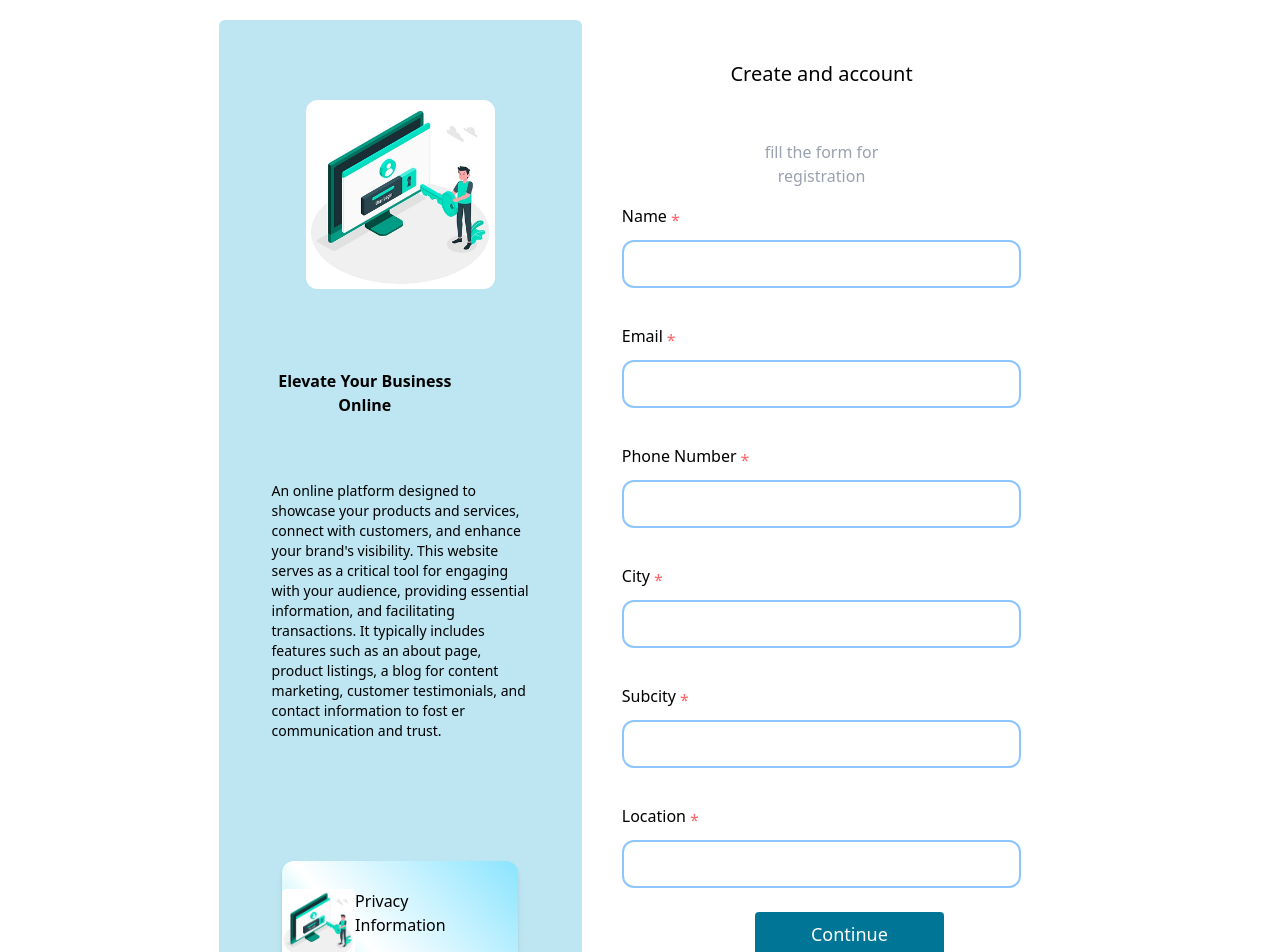
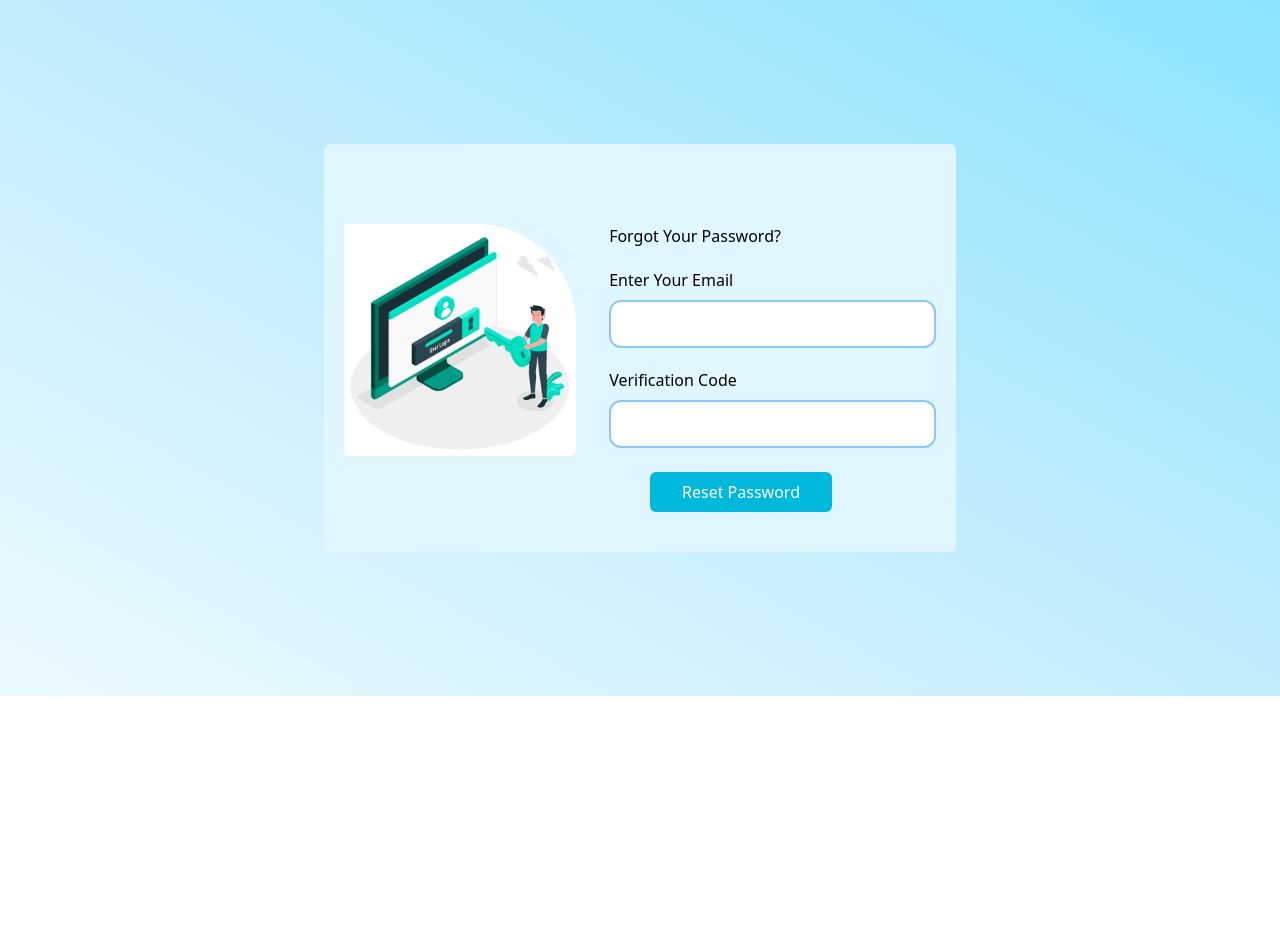
Before and after one commit to Heryakos-Technology/BIZEthio-frontend, a Vue app: page /forgot in a window 1280 px wide. Shown: the top 952 px of the page. After the commit the page ends 800 px from the top, so only its background shows below. Built offline with nearby package versions, Linux system fonts and the light colour scheme.

Commit message:
new commit

```diff
--- a/src/App.vue
+++ b/src/App.vue
@@ -1,5 +1,8 @@
 <template>
-  <router-view />
+  <div class=" w-full" style="background: linear-gradient(to bottom left, #8AE4FF 0%, #BFECFC 48%, #EAFAFF 98%);">
+
+    <router-view />
+  </div>
   </template>
 
   <script>
--- a/src/views/ForgotPassword.vue
+++ b/src/views/ForgotPassword.vue
@@ -1,248 +1,85 @@
 <template>
-    <div class="px-2 py-5">
+    <div class="px-2 py-10">
       <div class="bg-white rounded-sm pb-10 lg:hidden">
   <img src="/forgotmobile.png" alt="" class="mx-auto pt-5">
-  <h1 class="text-center mt-8 text-xl">Create an account</h1>
-  <div class="flex justify-between w-1/3 mx-auto text-gray-400 mt-4 md:w-1/5 md:mx-auto">
-      <div><i class="fa-brands fa-facebook-f text-2xl"></i></div>
-      <div><i class="fa-brands fa-twitter text-2xl"></i></div>
-      <div><i class="fa-brands fa-linkedin-in text-2xl"></i></div>
-  </div>
-  <p class="text-gray-400 text-center mt-4">fill the form for registration</p>
+  <h1 class="text-center mt-8 text-xl font-semibold">Forgot Password?</h1>
   <div class="w-2/3 mx-auto mt-10">
           <div>
               <div class="flex">
                   <div>
 
-                      <p>Name </p>
+                      <p>Enter Your Email </p>
                   </div>
-                  <div>
-                      <p class="text-red-400 mt-1 ml-1">*</p>
-                  </div>
+
               </div>
               <div class="mt-2 ">
-                  <input type="text" class="border-2 rounded-md border-blue-300 w-13/13 md:h-12"  >
+                  <input type="text" class="border-2 rounded-md border-blue-300 focus:outline-none w-13/13 md:h-12"  >
 
               </div>
           </div>
-         {{ name }}
+
           <div class="mt-9">
               <div class="flex">
                   <div>
 
-                      <p>Email </p>
+                      <p>Verification Code </p>
                   </div>
-                  <div>
-                      <p class="text-red-400 mt-1 ml-1">*</p>
-                  </div>
+
               </div>
               <div class="mt-2 ">
-                  <input type="text" class="border-2 rounded-md border-blue-300 w-13/13 md:h-12" >
+                  <input type="text" class="border-2 rounded-md border-blue-300 focus:outline-none w-13/13 md:h-12" >
               </div>
           </div>
-          <div class="mt-9">
+
+
+
+
+          <div class="mx-auto w-3/4 mt-6 md:w-1/3 md:mx-auto">
+              <button class="bg-cyan-500 text-white px-8 py-2 rounded-md " >Reset Password</button>
+          </div>
+          <div class="mt-5 w-12/13 mx-auto md:w-2/3 md:mx-auto">
+              <p class="md:text-lg text-sm text-center text-gray-400"> Back to Sign in </p>
+          </div>
+      </div>
+      </div>
+    <div class="hidden lg:block w-1/2 mx-auto py-26">
+<div class="container flex px-5 py-10 rounded-md">
+<div class="w-1/2 mx-auto mt-10">
+    <img src="/forgotdesktop.png" alt="" class="h-58">
+</div>
+<div class="w-2/3 mx-auto ml-5 mt-10">
+    <h1>Forgot Your Password?</h1>
+    <div class="mt-5">
               <div class="flex">
                   <div>
 
-                      <p>Phone Number </p>
+                      <p>Enter Your Email </p>
                   </div>
-                  <div>
-                      <p class="text-red-400 mt-1 ml-1">*</p>
-                  </div>
+
               </div>
               <div class="mt-2 ">
-                  <input type="text" class="border-2 rounded-md border-blue-300 w-13/13 md:h-12" >
+                  <input type="text" class="border-2 rounded-xl border-blue-300 focus:outline-none w-13/13 md:h-12 bg-white"  >
+
               </div>
           </div>
-          <div class="mt-9">
+          <div class="mt-5">
               <div class="flex">
                   <div>
 
-                      <p>City </p>
+                      <p>Verification Code</p>
                   </div>
-                  <div>
-                      <p class="text-red-400 mt-1 ml-1">*</p>
-                  </div>
+
               </div>
               <div class="mt-2 ">
-                  <input type="text" class="border-2 rounded-md border-blue-300 w-13/13 md:h-12" >
+                  <input type="text" class="border-2 rounded-xl border-blue-300 w-13/13 md:h-12 focus:outline-none bg-white"  >
+
               </div>
           </div>
-          <div class="mt-9">
-              <div class="flex">
-                  <div>
-
-                      <p>Subcity </p>
-                  </div>
-                  <div>
-                      <p class="text-red-400 mt-1 ml-1">*</p>
-                  </div>
-              </div>
-              <div class="mt-2 ">
-                  <input type="text" class="border-2 rounded-md border-blue-300 w-13/13 md:h-12" >
-              </div>
+          <div class=" w-3/4 mx-auto mt-6 ">
+              <button class="bg-cyan-500 text-white px-8 py-2 rounded-md " >Reset Password</button>
           </div>
-          <div class="mt-9">
-              <div class="flex">
-                  <div>
-
-                      <p>Location </p>
-                  </div>
-                  <div>
-                      <p class="text-red-400 mt-1 ml-1">*</p>
-                  </div>
-              </div>
-              <div class="mt-2 ">
-                  <input type="text" class="border-2 rounded-md border-blue-300 w-13/13 md:h-12">
-              </div>
-          </div>
-          <div class="mx-auto w-1/2 mt-6 md:w-1/3 md:mx-auto">
-              <button class="bg-cyan-700 text-white px-8 py-2 rounded-sm " >Continue</button>
-          </div>
-          <div class="mt-5 w-12/13 mx-auto md:w-2/3 md:mx-auto">
-              <p class="md:text-lg text-sm text-center"> Do you have an account ? <span class="text-cyan-500 ">Login</span> </p>
-          </div>
-      </div>
-      </div>
-    <div class="hidden lg:block w-2/3 mx-auto">
-  <div class="flex justify-between">
-  <div class="bg-[#BDE5F2] rounded-md px-10 pt-20 w-1/2 pb-20">
-  <div class="w-2/3 mx-auto">
-      <img src="/forgotmobile.png" alt="">
-  </div>
-  <h1 class="mt-20 text-center font-bold w-3/4">Elevate Your Business Online</h1>
-  <p class="text-sm w-10/11 mx-auto mt-16">An online platform designed to showcase your
-  products and services, connect with customers,
-  and enhance your brand's visibility. This website
-  serves as a critical tool for engaging with your
-  audience, providing essential information, and
-  facilitating transactions. It typically includes
-  features such as an about page, product listings,
-  a blog for content marketing, customer
-  testimonials, and contact information to fost
-  er communication and trust.</p>
-  <div style="background: linear-gradient(to bottom left, #8AE4FF 0%, #FFFFFF 48%, #00D2EA 98%);" class="rounded-xl shadow-md w-5/6 pb-5 mx-auto pt-7 pr-4 mt-30">
-      <div class="flex justify-between">
-          <div class="w-1/3">
-              <img src="/forgotmobile.png" alt="">
-          </div>
-          <div class="">
-              <p class="">Privacy Information</p>
-          </div>
-      </div>
-      <div>
-  <p class="w-7/8 text-center mx-auto mt-4">At [Business Name],
-  we prioritize your privacy and
-  are committed to protecting
-  your personal information.</p>
-      </div>
-  </div>
-  </div>
-  <div class="bg-white rounded-md w-2/3 mx-auto px-10 pb-20">
-  <h1 class="mt-10 w-1/2 mx-auto text-xl text-center">Create and account</h1>
-  <div class="flex justify-between w-1/4 mx-auto text-gray-400 mt-7">
-      <div><i class="fa-brands fa-facebook-f text-2xl"></i></div>
-      <div><i class="fa-brands fa-twitter text-2xl"></i></div>
-      <div><i class="fa-brands fa-linkedin-in text-2xl"></i></div>
-  </div>
-  <p class="w-1/2 text-center mx-auto mt-6 text-gray-400">fill the form for registration</p>
-  <div>
-      <div class="mt-4">
-              <div class="flex">
-                  <div>
-
-                      <p>Name </p>
-                  </div>
-                  <div>
-                      <p class="text-red-400 mt-1 ml-1">*</p>
-                  </div>
-              </div>
-              <div class="mt-2 ">
-                  <input type="text" class="border-2 rounded-xl border-blue-300 w-13/13 md:h-12" >
-              </div>
-          </div>
-          <div class="mt-9">
-              <div class="flex">
-                  <div>
-
-                      <p>Email </p>
-                  </div>
-                  <div>
-                      <p class="text-red-400 mt-1 ml-1">*</p>
-                  </div>
-              </div>
-              <div class="mt-2 ">
-                  <input type="text" class="border-2 rounded-xl border-blue-300 w-13/13 md:h-12">
-              </div>
-          </div>
-          <div class="mt-9">
-              <div class="flex">
-                  <div>
-
-                      <p>Phone Number </p>
-                  </div>
-                  <div>
-                      <p class="text-red-400 mt-1 ml-1">*</p>
-                  </div>
-              </div>
-              <div class="mt-2 ">
-                  <input type="text" class="border-2 rounded-xl border-blue-300 w-13/13 md:h-12">
-              </div>
-          </div>
-          <div class="mt-9">
-              <div class="flex">
-                  <div>
-
-                      <p>City </p>
-                  </div>
-                  <div>
-                      <p class="text-red-400 mt-1 ml-1">*</p>
-                  </div>
-              </div>
-              <div class="mt-2 ">
-                  <input type="text" class="border-2 rounded-xl border-blue-300 w-13/13 md:h-12" >
-              </div>
-          </div>
-          <div class="mt-9">
-              <div class="flex">
-                  <div>
-
-                      <p>Subcity </p>
-                  </div>
-                  <div>
-                      <p class="text-red-400 mt-1 ml-1">*</p>
-                  </div>
-              </div>
-              <div class="mt-2 ">
-                  <input type="text" class="border-2 rounded-xl border-blue-300 w-13/13 md:h-12" >
-              </div>
-          </div>
-          <div class="mt-9">
-              <div class="flex">
-                  <div>
-
-                      <p>Location </p>
-                  </div>
-                  <div>
-                      <p class="text-red-400 mt-1 ml-1">*</p>
-                  </div>
-              </div>
-              <div class="mt-2 ">
-                  <input type="text" class="border-2 rounded-xl border-blue-300 w-13/13 md:h-12" >
-              </div>
-          </div>
-          <div class="mx-auto w-1/2 mt-6 md:w-1/3 md:mx-auto">
-              <button class="bg-cyan-700 text-white px-14 py-2 rounded-sm text-lg" >Continue</button>
-          </div>
-          <div class="mt-5 w-12/13 mx-auto md:w-2/3 md:mx-auto">
-              <p class="md:text-lg text-sm text-center"> Do you have an account ? <span class="text-cyan-500 ">Login</span> </p>
-          </div>
-  </div>
-  </div>
-  <div>
-
-  </div>
-  </div>
+</div>
+</div>
 
     </div>
     </div>
@@ -253,5 +90,7 @@
   </script>
 
   <style>
-
+  .container{
+    background-color: #E0F7FF;
+  }
   </style>
```
Also changed, not shown: public/forgotdesktop.png (added).
